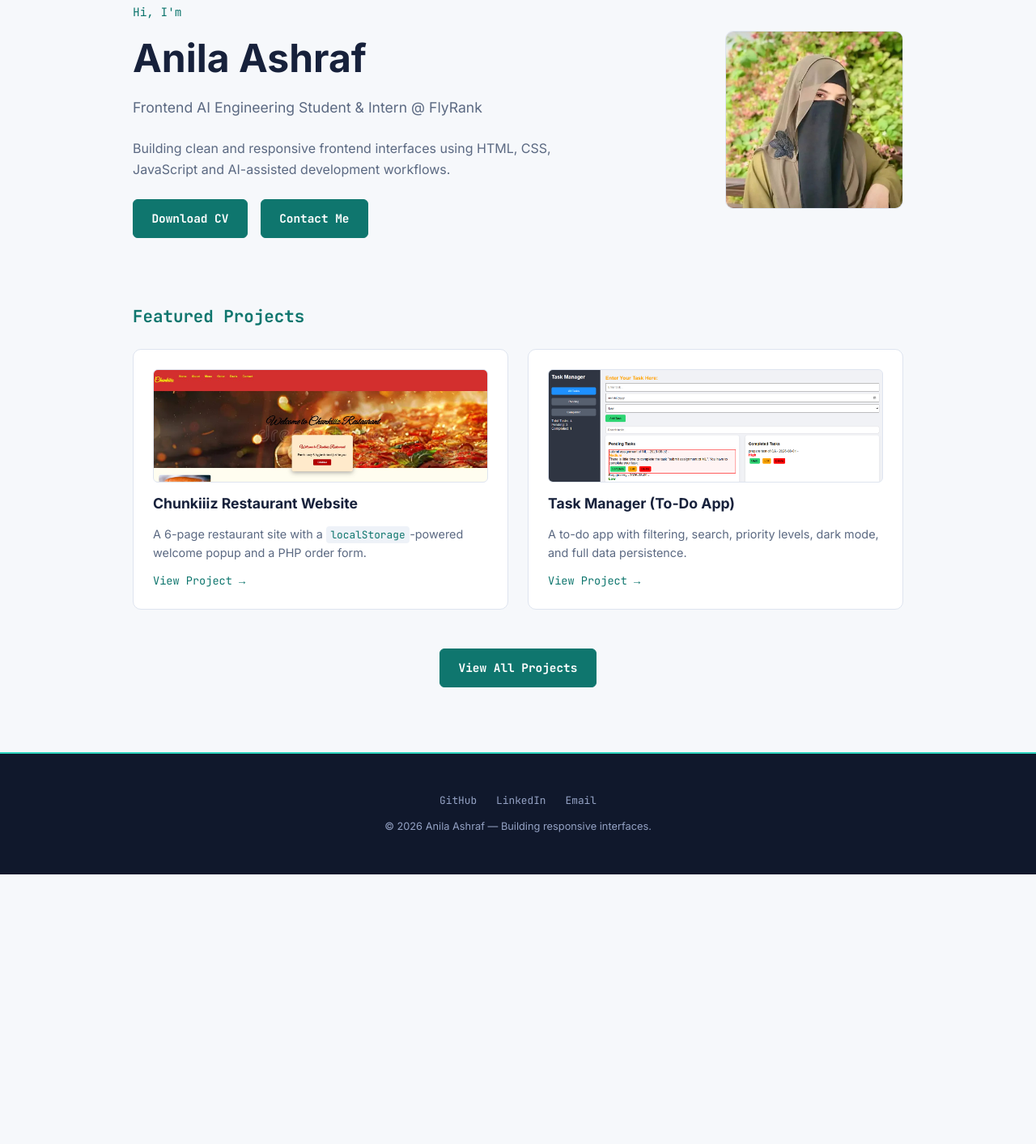
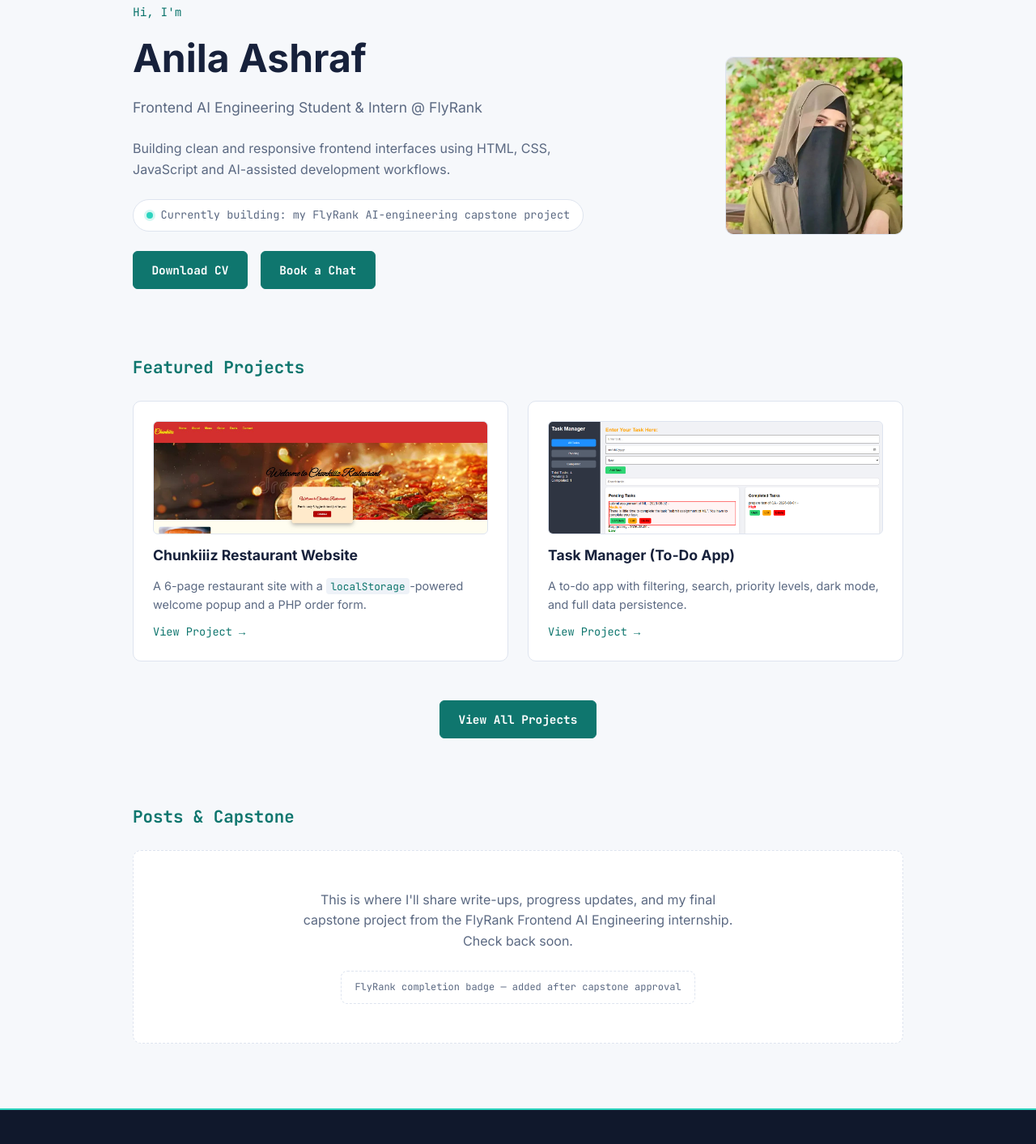
Before and after one commit to anilaashraf556-cpu/Portfolio-Website, a plain HTML site: page index.html in a window 1280 px wide. Shown: the part 147-1560 px from the top of the page at 81% size. Before the commit the page ends 1227 px from the top, so only its background shows below. Drawn offline with Linux system fonts and the light colour scheme.

Commit message:
Add live links of projects

```diff
--- a/index.html
+++ b/index.html
@@ -34,9 +34,15 @@
           Building clean and responsive frontend interfaces using HTML, CSS,
           JavaScript and AI-assisted development workflows.
         </p>
+
+        <div class="status-strip">
+          <span class="status-dot"></span>
+          <span>Currently building: my FlyRank AI-engineering capstone project</span>
+        </div>
+
         <div class="hero-actions">
           <a href="CV.pdf" class="btn btn-primary" download>Download CV</a>
-          <a href="contact.html" class="btn">Contact Me</a>
+          <a href="contact.html" class="btn">Book a Chat</a>
         </div>
       </div>
       <img src="images/profile.jpg" alt="Anila Ashraf" class="profile-picture-placeholder profile-picture">
@@ -50,19 +56,37 @@
           <img src="images/restaurant.jpg" alt="Chunkiiiz Restaurant Website homepage" class="project-picture-placeholder project-picture">
           <h3>Chunkiiiz Restaurant Website</h3>
           <p>A 6-page restaurant site with a <code>localStorage</code>-powered welcome popup and a PHP order form.</p>
-          <a href="projects.html" class="project-link">View Project →</a>
+          <a href="https://github.com/anilaashraf556-cpu/Websites" target="_blank" rel="noopener noreferrer" class="project-link">View Project →</a>
         </article>
 
         <article class="project-card">
           <img src="images/todo-app.png" alt="Task Manager to-do app interface" class="project-picture-placeholder project-picture">
           <h3>Task Manager (To-Do App)</h3>
           <p>A to-do app with filtering, search, priority levels, dark mode, and full data persistence.</p>
-          <a href="projects.html" class="project-link">View Project →</a>
+          <a href="https://o-todo-app.netlify.app/" target="_blank" rel="noopener noreferrer" class="project-link">View Project →</a>
         </article>
 
       </div>
       <div class="view-more-wrap">
         <a href="projects.html" class="btn">View All Projects</a>
+      </div>
+    </section>
+
+    <section class="capstone-section">
+      <h2 class="section-heading">Posts &amp; Capstone</h2>
+      <div class="capstone-card">
+        <p>
+          This is where I'll share write-ups, progress updates, and my final capstone
+          project from the FlyRank Frontend AI Engineering internship. Check back soon.
+        </p>
+        <!--
+          FlyRank completion badge goes here once the capstone is approved.
+          Replace this placeholder with the provided badge image/embed:
+          <img src="images/flyrank-badge.png" alt="FlyRank Internship Completion Badge">
+        -->
+        <div class="badge-slot">
+          <span class="badge-placeholder">FlyRank completion badge — added after capstone approval</span>
+        </div>
       </div>
     </section>
   </main>
```
Also changed, not shown: projects.html (+3 -3 lines), About.jpeg (added), contact.jpeg (added), github.jpeg (added), home.jpeg (added), projects.jpeg (added).
